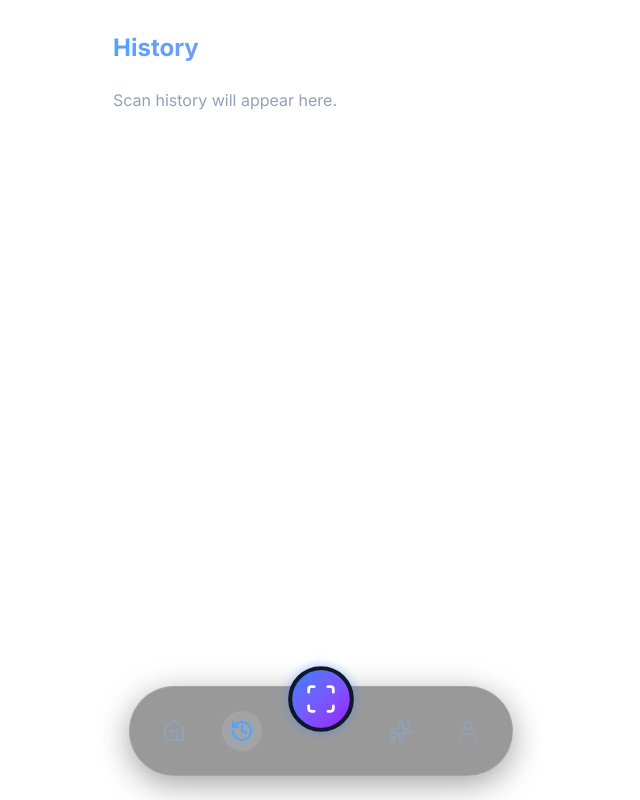
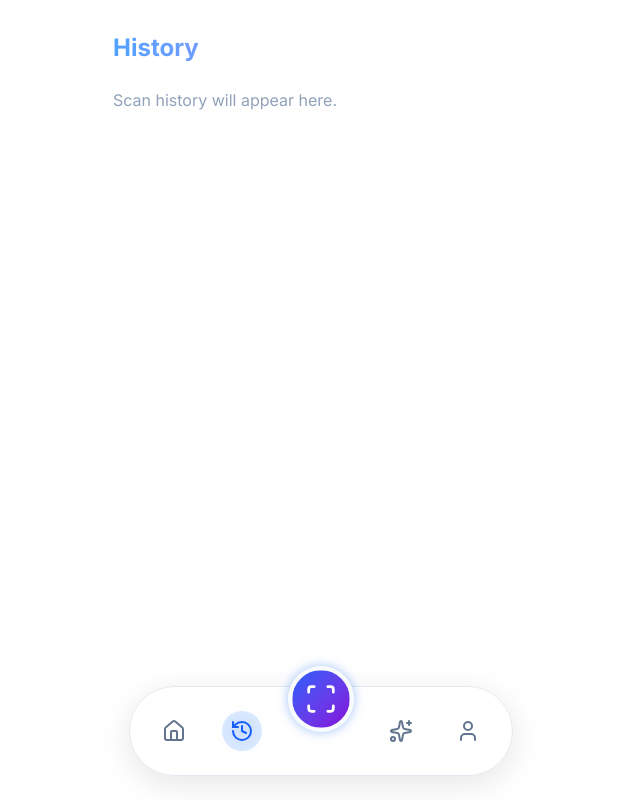
Before and after one commit to hambaliairz-ship-it/Barcode, a Next.js app: page /history in a window 1280 px wide. Shown: the whole page, without its empty margins (319-959 px from the left). Built offline with nearby package versions, Linux system fonts and the light colour scheme.

Commit message:
Dark Mode

```diff
--- a/components/layout/BottomNav.tsx
+++ b/components/layout/BottomNav.tsx
@@ -20,7 +20,7 @@ export function BottomNav() {
 
     return (
         <div className="fixed bottom-6 left-0 right-0 z-50 px-4 flex justify-center">
-            <nav className="flex items-center justify-between bg-black/40 backdrop-blur-xl border border-white/10 rounded-full px-6 py-3 shadow-[0_8px_32px_0_rgba(0,0,0,0.37)] w-full max-w-sm mx-4">
+            <nav className="flex items-center justify-between bg-white/80 dark:bg-black/60 backdrop-blur-xl border border-slate-200 dark:border-white/10 rounded-full px-6 py-3 shadow-[0_8px_32px_0_rgba(0,0,0,0.1)] dark:shadow-[0_8px_32px_0_rgba(0,0,0,0.37)] w-full max-w-sm mx-4 transition-colors duration-300">
                 {navItems.map((item) => {
                     const isActive = pathname === item.href;
                     const Icon = item.icon;
@@ -44,7 +44,7 @@ export function BottomNav() {
                                             repeat: Infinity,
                                             ease: "easeInOut",
                                         }}
-                                        className="flex h-16 w-16 items-center justify-center rounded-full bg-linear-to-br from-blue-500 to-purple-600 text-white shadow-xl border-4 border-slate-900"
+                                        className="flex h-16 w-16 items-center justify-center rounded-full bg-linear-to-br from-blue-600 to-purple-700 text-white shadow-xl border-4 border-slate-50 dark:border-slate-900"
                                     >
                                         <Icon className="h-8 w-8" />
                                     </motion.div>
@@ -58,7 +58,7 @@ export function BottomNav() {
                             {isActive && (
                                 <motion.div
                                     layoutId="activeTab"
-                                    className="absolute inset-0 rounded-full bg-white/10"
+                                    className="absolute inset-0 rounded-full bg-blue-100 dark:bg-white/10"
                                     transition={{ type: "spring", stiffness: 500, damping: 30 }}
                                 />
                             )}
@@ -66,7 +66,9 @@ export function BottomNav() {
                                 <Icon
                                     className={cn(
                                         "h-6 w-6 transition-colors duration-300",
-                                        isActive ? "text-blue-400 drop-shadow-[0_0_8px_rgba(96,165,250,0.5)]" : "text-slate-400 group-hover:text-slate-200"
+                                        isActive
+                                            ? "text-blue-600 dark:text-blue-400 drop-shadow-[0_0_8px_rgba(37,99,235,0.3)] dark:drop-shadow-[0_0_8px_rgba(96,165,250,0.5)]"
+                                            : "text-slate-500 dark:text-slate-400 group-hover:text-slate-800 dark:group-hover:text-slate-200"
                                     )}
                                 />
                             </div>
```
